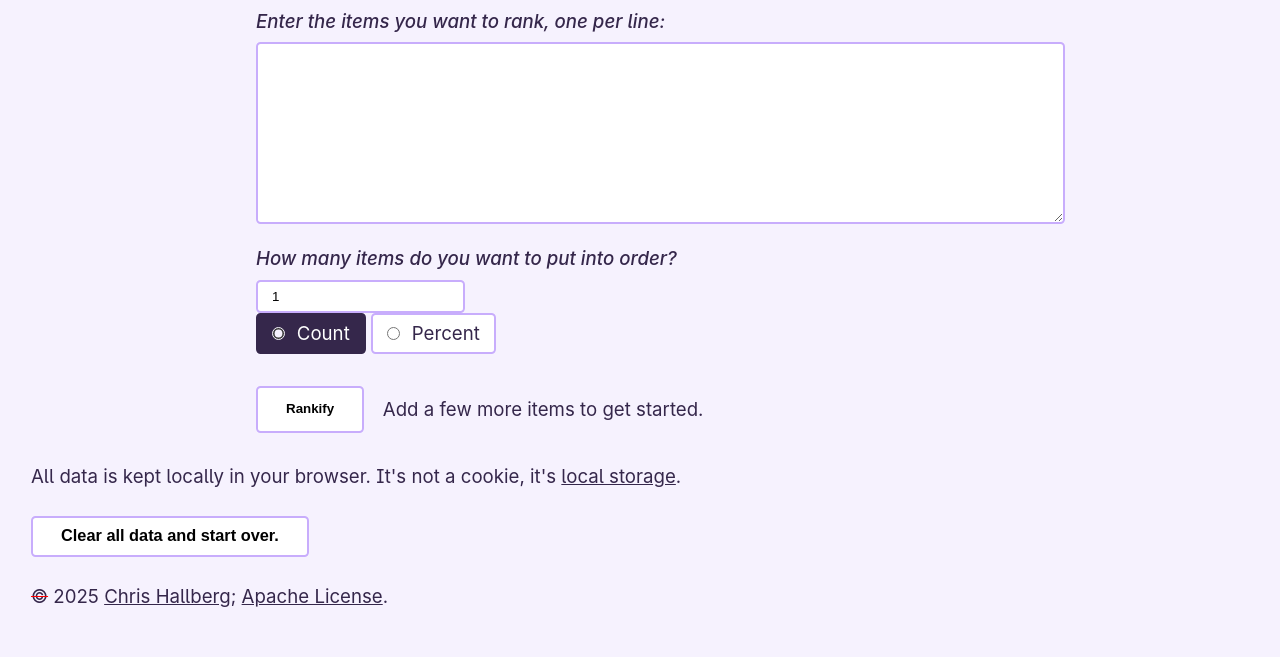
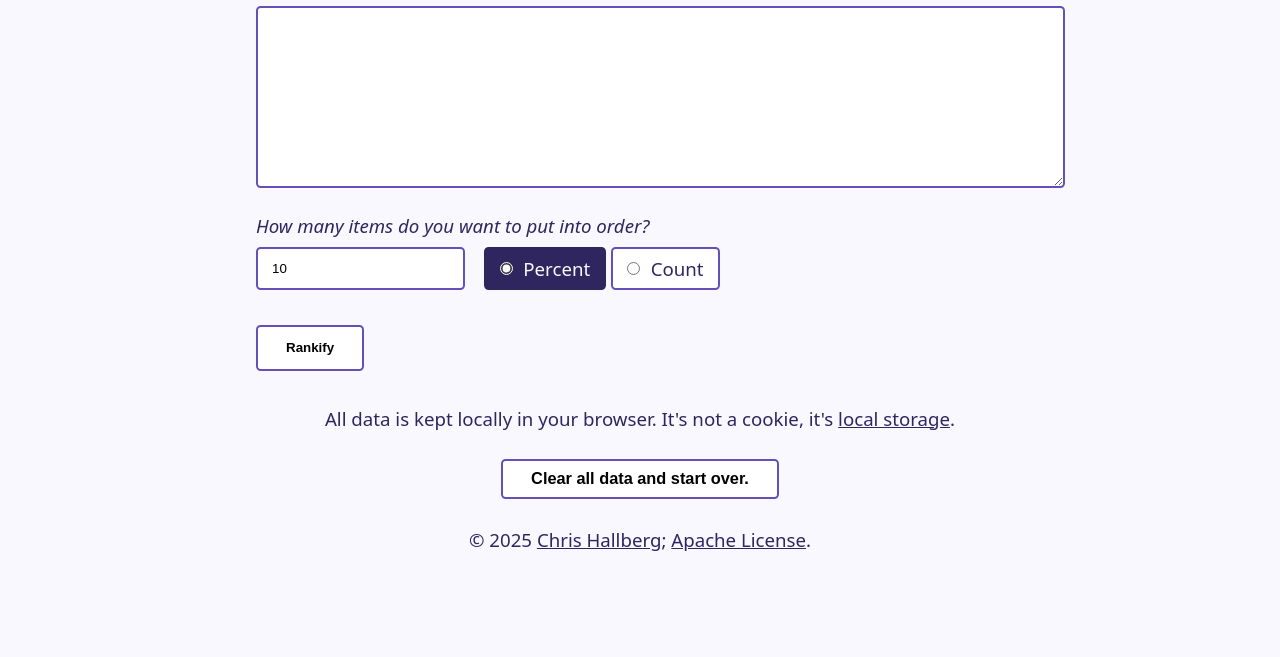
Before and after one commit to crhallberg/rankify, a plain HTML site: page index.html in a window 1280 px wide. Shown: the part 188-845 px from the top of the page. After the commit the page ends 800 px from the top, so only its background shows below. Drawn offline with Linux system fonts and the light colour scheme.

Commit message:
refactor: migrations of lib frameworks

```diff
--- a/index.html
+++ b/index.html
@@ -4,13 +4,9 @@
 	<meta charset="UTF-8">
 	<meta name="color-scheme" content="light dark">
 	<meta name="viewport" content="width=device-width, initial-scale=1">
-
 	<title>Rankify</title>
-
-	<link rel="stylesheet" href="/lib/css/base.css">
 	<link rel="stylesheet" href="./rankify-style.css">
-
-	<link rel="icon" href="data:;">
+	<link rel="icon" href="data:,">
 </head>
 
 <body class="mode--edit">
@@ -29,12 +25,12 @@
 				<input id="top-number" type="number" value="10">
 				<div class="flex-none">
 					<label class="radio">
-						<input type="radio" value="count" name="top-by" checked>
-						Count
+						<input type="radio" value="percent" name="top-by" checked>
+						Percent
 					</label>
 					<label class="radio">
-						<input type="radio" value="percent" name="top-by">
-						Percent
+						<input type="radio" value="count" name="top-by">
+						Count
 					</label>
 				</div>
 			</div>
@@ -77,7 +73,7 @@
 		<button id="clear-btn">Clear all data and start over.</button>
 
 		<p>
-			<span aria-label="copyright" style="text-decoration: red line-through">&copy;</span> 2025 <a rel="dct:creator" href="https://crhallberg.com">Chris Hallberg</a>;
+			&copy; 2025 <a rel="dct:creator" href="https://crhallberg.com">Chris Hallberg</a>;
 
 			<!-- Apache 2.0 -->
 			<a href="https://choosealicense.com/licenses/apache-2.0/" rel="license noopener noreferrer" title="This work is licensed under the Apache License 2.0">Apache License</a>.
--- a/rankify-style.css
+++ b/rankify-style.css
@@ -1,32 +1,34 @@
 @layer reset, theme, global, layout, components, utilities, states;
 
-@import "./lib/colors-harmony.css" layer(theme);
+@import "/lib/css/base-bones.css" layer(reset);
 
 @layer theme {
     :root {
-		--soft: light-dark(var(--purple-100), var(--purple-900));
-		--edge: light-dark(var(--purple-400), var(--purple-700));
-		--muted: light-dark(var(--purple-700), var(--purple-400));
-		--text: light-dark(var(--purple-900), var(--purple-100));
+        --back: light-dark(oklch(0.983 0.009 295.04), black);
+        --soft: light-dark(white, oklch(0.2113 0.032 299.46));
+        --edge: light-dark(oklch(0.7291 0.119 292.43), oklch(0.5163 0.131 290.2));
+        --muted: light-dark(oklch(0.508 0.159 288.59), oklch(0.7782 0.137 293.62));
+        --text: light-dark(oklch(0.3127 0.098 286.76), oklch(0.9116 0.045 292.61));
 
-		--danger: light-dark(var(--red-700), var(--red-300));
+        --danger: light-dark(oklch(0.5665 0.198 32.81), oklch(0.7843 0.164 36.02));
     }
 }
 
 @layer global {
+    html {
+        @media (max-width: 767px) {
+            font-size: 12pt;
+        }
         @media (min-width: 768px) {
-		html {
             font-size: 14pt;
         }
     }
 
     body {
-		padding: 1lh;
-		font-family: Inter, Aptos, system-ui, sans-serif;
-		font-feature-settings: "ss01" on, "ss04" on;
+        font-family: Aptos, system-ui, sans-serif;
         color: var(--text);
-		background-color: var(--soft);
-		accent-color: var(--soft);
+        background-color: var(--back);
+        accent-color: var(--back);
     }
 
     main {
@@ -39,19 +41,23 @@
     }
 
     h2 {
-		margin-block: 1lh;
         font-size: 1.7rem;
     }
 
+    .radio,
     button,
     [type="number"],
     textarea {
         padding-inline: 0.75rem;
         padding-block: 0.375rem;
-		border: 2px solid var(--edge);
+        border: 2px solid var(--muted);
         border-radius: 0.25rem;
-		background-color: Canvas;
-		box-shadow: var(--shadow);
+        background-color: var(--soft);
+
+        &:hover,
+        &:focus {
+            border-color: var(--text);
+        }
     }
 
     textarea {
@@ -59,7 +65,6 @@
         width: 100%;
         padding-inline: 1rem;
         padding-block: 0.75rem;
-		box-shadow: var(--shadow-lg);
     }
 
     button {
@@ -68,25 +73,29 @@
         padding-block: 0.75rem;
         font-weight: 600;
         line-height: 1.1;
-		box-shadow: var(--shadow-lg);
 
         &:hover,
-		&:focus {
-			color: Canvas;
+        &:focus-visible {
+            color: var(--back);
             background-color: var(--text);
             border-color: var(--text);
             outline-color: var(--text);
         }
     }
 
-	footer a {
+    footer {
+        text-align: center;
+        text-wrap: balance;
+
+        a {
             color: inherit;
 
             &:hover,
             &:focus {
-			color: Canvas;
-			background-color: CanvasText;
-			text-decoration-color: CanvasText;
+                color: var(--back);
+                background-color: var(--text);
+                text-decoration-color: var(--text);
+            }
         }
     }
 }
@@ -142,14 +151,19 @@
         text-wrap: balance;
     }
 
+    #submit-edit {
+        @media (max-width: 479px) {
+            width: 100%;
+        }
+    }
+
     #clear-btn {
         padding-block: 0.5rem;
         font-size: 0.875rem;
-		box-shadow: none;
 
         &:hover,
         &:focus {
-			color: Canvas;
+            color: var(--back);
             background-color: var(--danger);
             border-color: var(--danger);
             outline-color: var(--danger);
@@ -165,7 +179,7 @@
         font-style: italic;
     }
 
-	.label-lg+p {
+    .label-lg + p {
         margin-block-start: 0;
     }
 
@@ -216,7 +230,6 @@
             color: var(--text);
         }
     }
-
 }
 
 @layer components {
@@ -224,22 +237,10 @@
         display: inline-flex;
         align-items: center;
         gap: 1ch;
-		padding-block: 0.375rem;
-		padding-inline: 0.75rem;
-		background-color: Canvas;
-		border: 2px solid var(--edge);
-		border-radius: 0.25rem;
-		box-shadow: var(--shadow);
 
         [type="radio"] {
             margin: 0;
             outline-color: var(--text);
-		}
-
-		&:hover,
-		&:focus-within {
-			background-color: Canvas;
-			border-color: var(--muted);
         }
 
         &:focus-within {
@@ -248,7 +249,7 @@
         }
 
         &:has(:checked) {
-			color: Canvas;
+            color: var(--back);
             background-color: var(--text);
             border-color: var(--text);
         }
@@ -256,11 +257,16 @@
 }
 
 @layer utilities {
+    .flex {
+        display: flex;
+        gap: 1em;
+        width: 100%;
+
+        @media (max-width: 479px) {
+            flex-direction: column;
+        }
+    }
     .text-center {
         text-align: center;
     }
-
-	@media (max-width: 767px) {
-		.sm\:hidden {}
 }
-}
--- a/rankify.js
+++ b/rankify.js
@@ -4,8 +4,8 @@
  * @TODO: delete progress
  */
 
-import { callbackRankify } from "./lib/callback-sort.mjs";
-import el from "./lib/el.mjs";
+import { callbackRankify } from "./lib/callback-sort.module.js";
+import el from "./lib/el.module.js";
 
 // Mode: Edit
 
```
Lines whose indentation alone changed are shown as unchanged.
